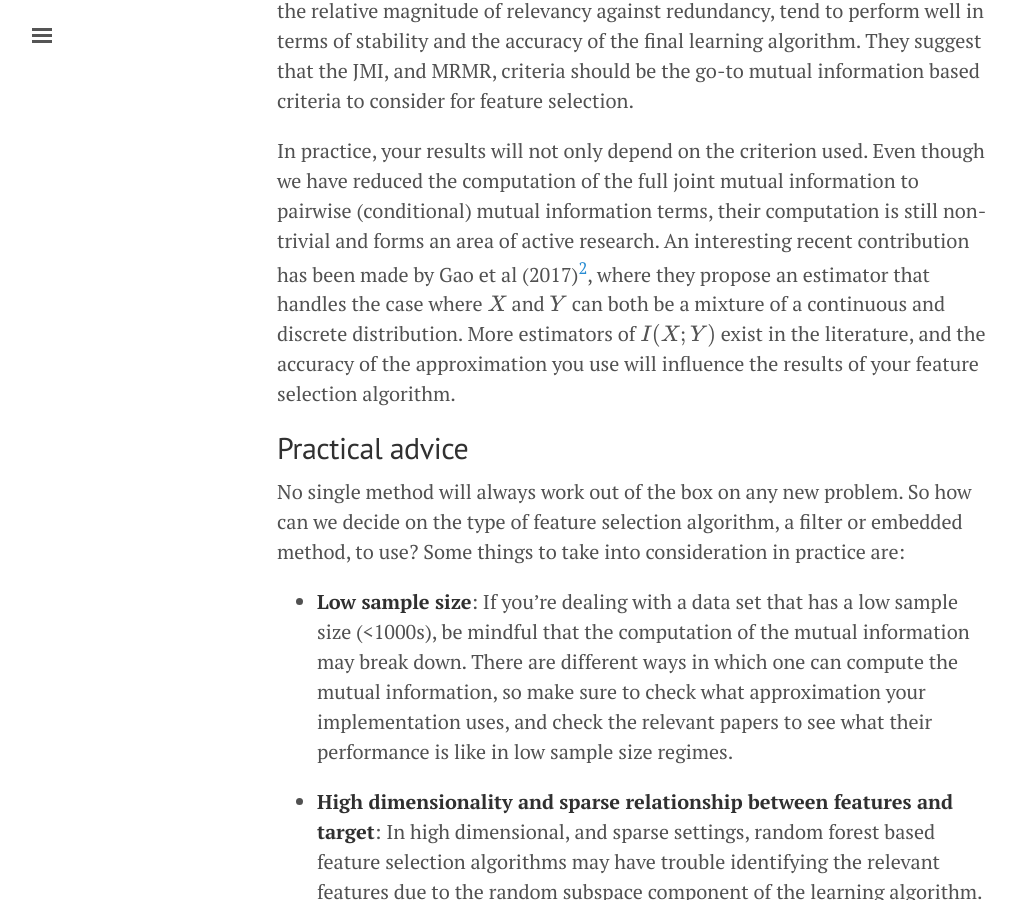
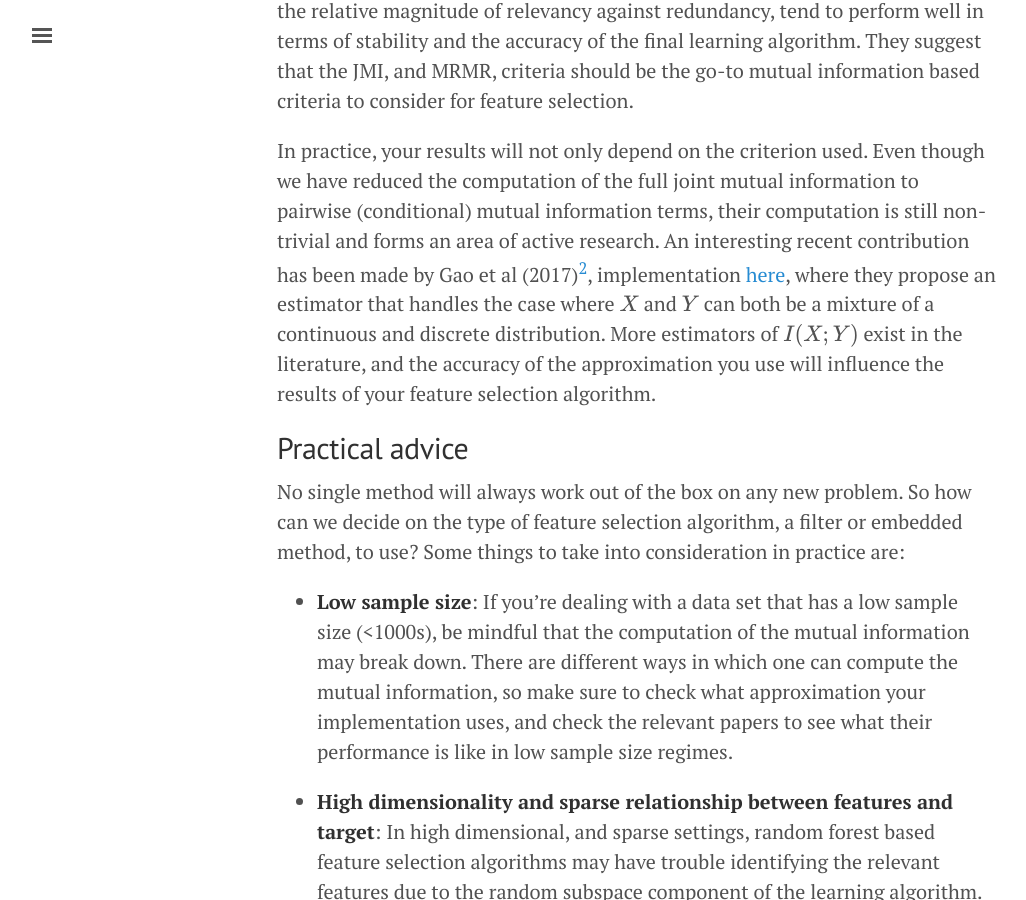
Before and after one commit to thuijskens/thuijskens.github.io, a Jekyll site: the page built from _posts/2017-10-07-feature-selection.md, in a window 1280 px wide and 900 px high, scrolled down 4328 px. Shown: the whole window, without its empty margins (3-1029 px from the left). Built offline with Jekyll 4.4.1, drawn with Linux system fonts in a browser that asks for light colours; formulas are drawn with MathJax 3.

Commit message:
Add link to mixed KSG implementation.

```diff
--- a/_posts/2017-10-07-feature-selection.md
+++ b/_posts/2017-10-07-feature-selection.md
@@ -102,7 +102,7 @@ Each of these criteria make different assumptions, and we can see that $$\alpha$
 
 Brown et al (2012)[^1] perform a number of experiments in which they compare the different algorithms against each other. They find that algorithms that balance the relative magnitude of relevancy against redundancy, tend to perform well in terms of stability and the accuracy of the final learning algorithm. They suggest that the JMI, and MRMR, criteria should be the go-to mutual information based criteria to consider for feature selection.
 
-In practice, your results will not only depend on the criterion used. Even though we have reduced the computation of the full joint mutual information to pairwise (conditional) mutual information terms, their computation is still non-trivial and forms an area of active research. An interesting recent contribution has been made by Gao et al (2017)[^2], where they propose an estimator that handles the case where $$X$$ and $$Y$$ can both be a mixture of a continuous and discrete distribution. More estimators of $$I(X; Y)$$ exist in the literature, and the accuracy of the approximation you use will influence the results of your feature selection algorithm.
+In practice, your results will not only depend on the criterion used. Even though we have reduced the computation of the full joint mutual information to pairwise (conditional) mutual information terms, their computation is still non-trivial and forms an area of active research. An interesting recent contribution has been made by Gao et al (2017)[^2], implementation [here](https://github.com/wgao9/mixed_KSG), where they propose an estimator that handles the case where $$X$$ and $$Y$$ can both be a mixture of a continuous and discrete distribution. More estimators of $$I(X; Y)$$ exist in the literature, and the accuracy of the approximation you use will influence the results of your feature selection algorithm.
 
 ## Practical advice
 
```
